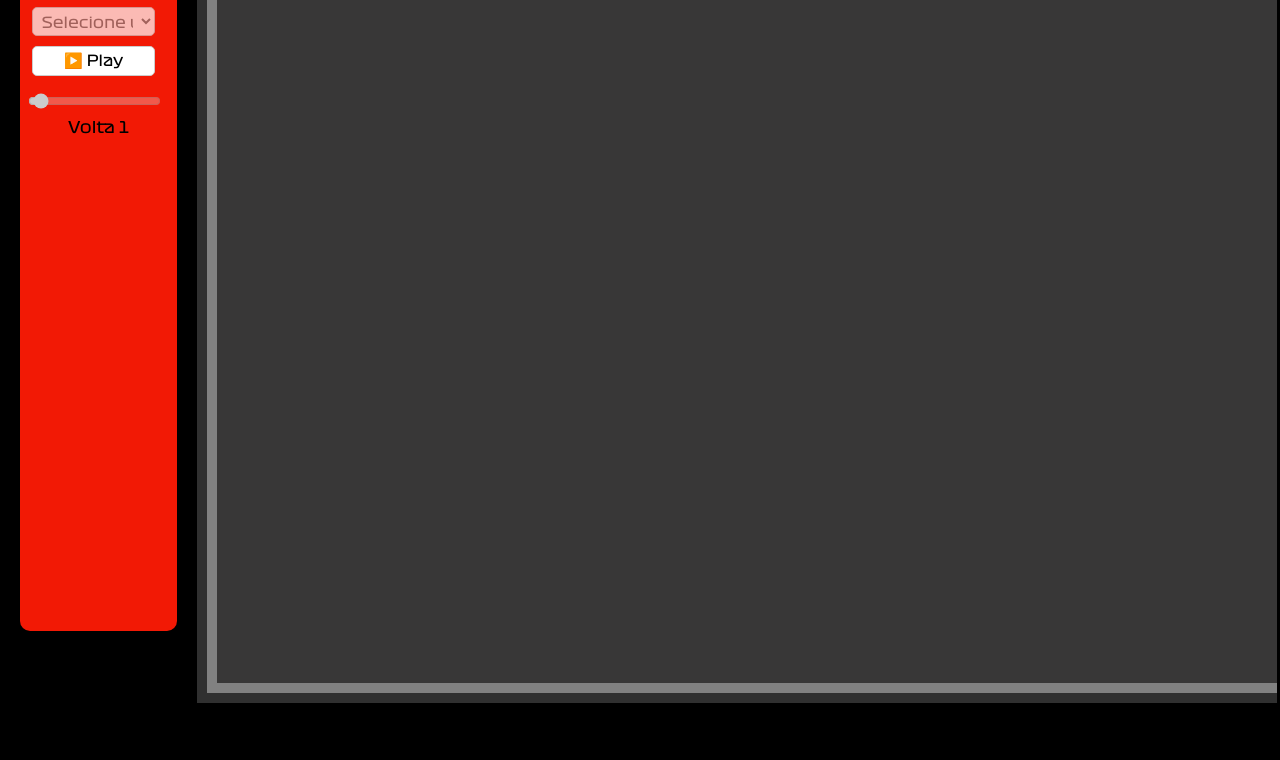
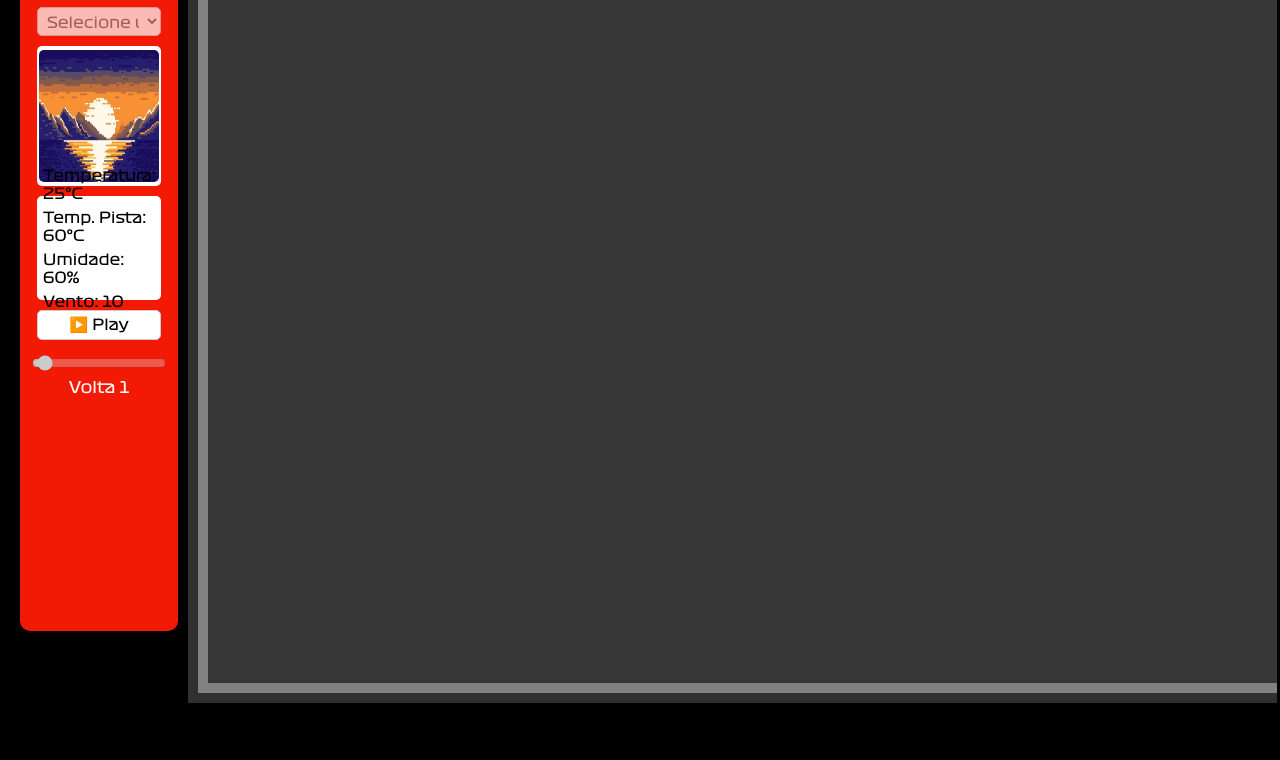
Before and after one commit to FGV-VIS-2025/speed-data-circuit, a plain HTML site: page scr/index.html in a window 1280 px wide. Shown: the part 217-977 px from the top of the page. Drawn offline with nearby package versions, Linux system fonts and the light colour scheme.

Commit message:
personalizando o painel de controle e ajustando o posicionamento do pop-up

```diff
--- a/scr/index.html
+++ b/scr/index.html
@@ -25,8 +25,19 @@
             <option value="">Selecione uma corrida</option>
         </select>
 
+        <div id="clima_display">
+            <img src="../sprites/clima_sol.jpg" alt="">
+        </div>
+
+        <div id = "clima_info">
+            <p>Temperatura: 25°C</p>
+            <p>Temp. Pista: 60°C</p>
+            <p>Umidade: 60%</p>
+            <p>Vento: 10 km/h</p>
+        </div>
+
         <button id="playPause">▶️ Play</button>
-        <input type="range" id="lapSlider" min="0" max="0" value="0" step="1" disabled>
+        <input type="range" class = "range-style" id="lapSlider" min="0" max="0" value="0" step="1" disabled>
         <span id="lapDisplay">Volta 1</span>
     </div>
 
@@ -356,7 +367,7 @@
                         .style("opacity", 1)
                         .html(`
                             <div style="display: flex; align-items: center; background-color: white; border-radius: 5px; padding: 2px;">
-                                <img src="../sprites/${d.name.replace(/ /g, '_').toLowerCase()}.png" alt="${d.name}" style="width:130px; margin-right:10px;">
+                                <img src="../sprites/${d.name.replace(/ /g, '_').toLowerCase()}.png" alt="${d.name}" style="width:8vw; margin-right:10px;">
                                 <div>
                                     <strong>${d.name}</strong><br>
                                     Idade: ${d.idade} anos<br>
@@ -370,8 +381,16 @@
                         `);
                 })
                 .on("mousemove", function(event) {
+                    // se o mouse tiver muito a direita, coloca o tooltip a esquerda
+                    const tooltipWidth = parseInt(tooltip.style("width"));
+                    const tooltipX = event.pageX + 15;
+                    const tooltipY = event.pageY - 28;
+                    if (tooltipX + tooltipWidth > window.innerWidth) {
+                        tooltip.style("left", (event.pageX - tooltipWidth - 35) + "px");
+                    } else {
+                        tooltip.style("left", tooltipX + "px");
+                    }
                     tooltip
-                        .style("left", (event.pageX + 15) + "px")
                         .style("top", (event.pageY - 28) + "px");
                 })
                 .on("mouseout", function() {
--- a/scr/style.css
+++ b/scr/style.css
@@ -32,7 +32,6 @@ body {
 }
 select, button, input[type=range] {
   margin-top: 10px;
-  margin-right: 10px;
   padding: 5px;
   font-size: 14px;
 }
@@ -49,10 +48,50 @@ select, button {
   font-size: 95%;
 }
 
+#clima_display {
+  width: 90%;
+  height: 20%;
+  background-color: #ffffff;
+  margin-top: 10px;
+  border-radius: 5px;
+  display: flex;
+  justify-content: center;
+  align-items: center;
+}
+
+#clima_info {
+  width: 90%;
+  height: 15%;
+  background-color: #ffffff;
+  margin-top: 10px;
+  border-radius: 5px;
+  flex-direction: column;
+  display: flex;
+  justify-content: center;
+  align-items: right;
+  font-size: 95%;
+}
+
+#clima_info p {
+  margin: 2.5% 0;
+  margin-left: 5%;
+}
+
+#clima_display img {
+  width: 97%;
+  height: 95%;
+  border-radius: 5px;
+}
+
+
 input[type=range] {
   width: 90%;
-  height: 20px;
   vertical-align: middle;
+}
+
+span {
+  font-size: 100%;
+  color: #ffffff;
 }
 
 #painel_de_controle {
@@ -65,10 +104,9 @@ input[type=range] {
   display: flex;
   flex-direction: column;
   align-items: center;
-  margin-right: 20px;
+  margin-right: 10px;
   margin-left: 10px;
 }
-
 
 #logo {
   width: 90%;
```
Also changed, not shown: sprites/clima.png (added), sprites/clima_sol.jpg (added).
